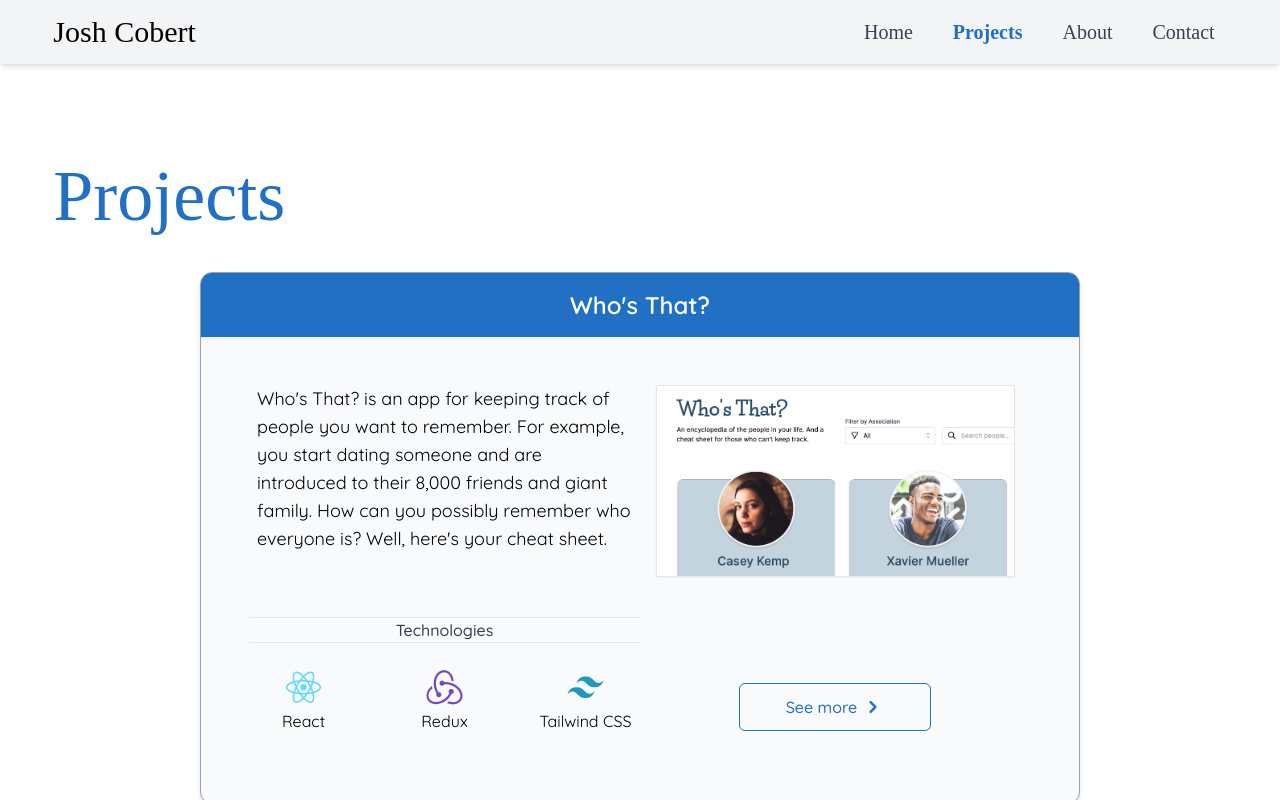
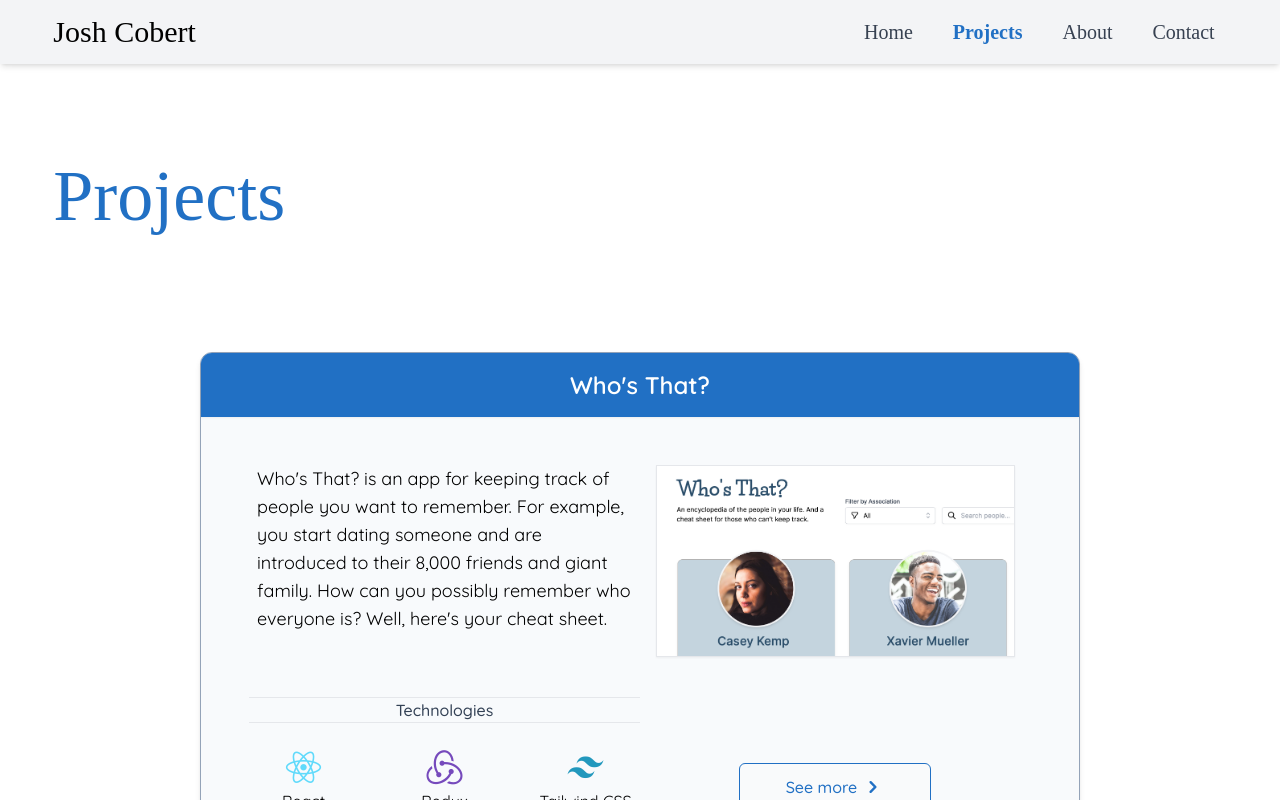
Before and after one commit to jcobert/josh-cobert, a React (Create React App) app: page /projects in a window 1280 px wide. Shown: the top 800 px of the page. Built offline with nearby package versions, Linux system fonts and the light colour scheme; a web font is replaced by a local one.

Commit message:
minor styling adjustments

```diff
--- a/src/components/pages/Projects.jsx
+++ b/src/components/pages/Projects.jsx
@@ -8,14 +8,14 @@ function Projects() {
   return (
     <div>
       <div className="page-wrapper">
-        <div>
+        <div className="mb-8 sm:mb-10 md:mb-14 lg:mb-20">
           <Heading
             key={heading.id}
             title={heading.title}
             paragraph={heading.paragraph}
           />
         </div>
-        <div className="flex flex-col w-10/12 xl:w-9/12 mx-auto gap-y-14 sm:gap-y-16">
+        <div className="flex flex-col w-10/12 xl:w-9/12 mx-auto gap-y-14 sm:gap-y-16 md:gap-y-20">
           {projects.map((p) => (
             <CardFull
               key={p.id}
```
